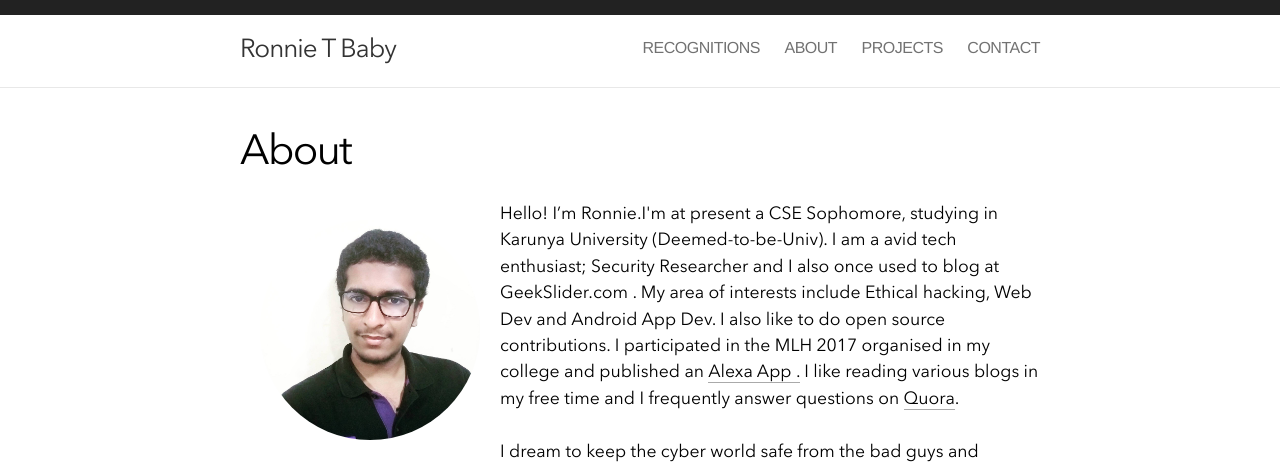
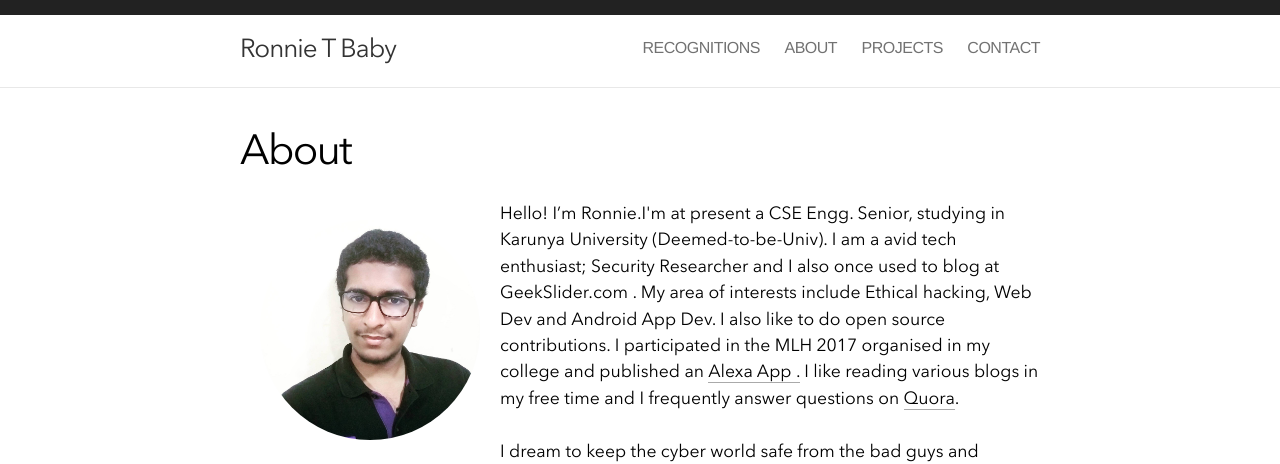
Before and after one commit to procodey/pro, a Jekyll site: the page built from about.html, in a window 1280 px wide. Shown: the top 464 px of the page. Built offline with Jekyll 4.4.1, drawn with Linux system fonts in a browser that asks for light colours; nearby versions of some CDN libraries.

Commit message:
Update about.html

```diff
--- a/about.html
+++ b/about.html
@@ -9,7 +9,7 @@ title: About
   </header>
   <div id = "profile"></div>
   <p>
-    Hello! I’m Ronnie.I'm at present a CSE Sophomore, studying in Karunya University (Deemed-to-be-Univ). I am a avid tech enthusiast; Security Researcher and I also once used to blog at GeekSlider.com . My area of interests include Ethical hacking, Web Dev and Android App Dev. I also like to do open source contributions. I participated in the MLH 2017 organised in my college and published an <a href="https://www.amazon.com/Ronnie-Bible-Quote-Reader/dp/B076HXFCZM" rel="nofollow">Alexa App .</a> I like reading various blogs in my free time and I frequently answer questions on <a href="https://www.quora.com/profile/Ronnie-T-Baby" rel="nofollow">Quora</a>.
+    Hello! I’m Ronnie.I'm at present a CSE Engg. Senior, studying in Karunya University (Deemed-to-be-Univ). I am a avid tech enthusiast; Security Researcher and I also once used to blog at GeekSlider.com . My area of interests include Ethical hacking, Web Dev and Android App Dev. I also like to do open source contributions. I participated in the MLH 2017 organised in my college and published an <a href="https://www.amazon.com/Ronnie-Bible-Quote-Reader/dp/B076HXFCZM" rel="nofollow">Alexa App .</a> I like reading various blogs in my free time and I frequently answer questions on <a href="https://www.quora.com/profile/Ronnie-T-Baby" rel="nofollow">Quora</a>.
 <br><br>I dream to keep the cyber world safe from the bad guys and promote rightful content sharing in the web world. For my efforts, I am acknowledged in Google and Microsoft Hall of Fame. I hope to continue keep the internet safer from cyber attacks.
   </p>
   <p>
```
